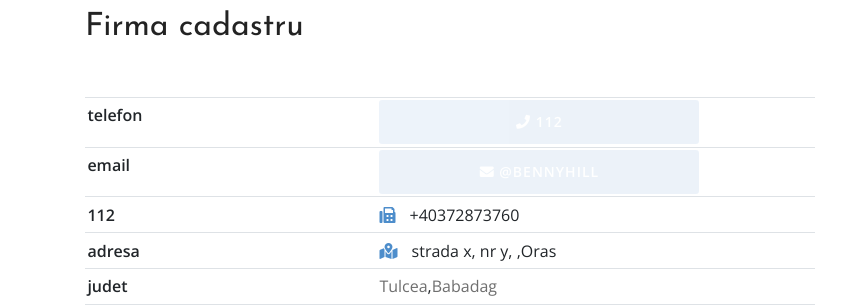
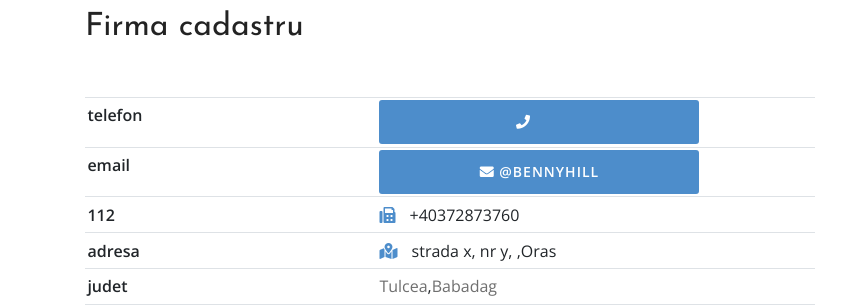
Before and after one commit to dornescum/DCJs, a website: page FirmeCadastruJavaScript/firma-pro.html in a window 1280 px wide. Shown: the part 477-785 px from the top of the page, 0-865 px from the left. Drawn offline with nearby package versions, Linux system fonts and the light colour scheme.

Commit message:
hidden el

```diff
--- a/FirmeCadastruJavaScript/css/modules/firmaPro.css
+++ b/FirmeCadastruJavaScript/css/modules/firmaPro.css
@@ -7,7 +7,8 @@
     cursor: pointer;
 }
 .hiddenEl{
-   opacity: 0.1;
+   opacity: 0;
+    transition: var(--transition);
 }
 .hiddenEl:hover{
     opacity: 1;
--- a/FirmeCadastruJavaScript/firma-pro.html
+++ b/FirmeCadastruJavaScript/firma-pro.html
@@ -782,16 +782,16 @@
                                 <tr>
                                     <th scope="col" style="width: 40%"><b>telefon</b></th>
                                     <th scope="col">
-                                        <a class="butn btn-class-lenght hiddenEl"  id="telefonFirma">
-                                            <i class="fas fa-phone"></i>
-                                            ${item.telefon}
+                                        <a class="butn btn-class-lenght"  id="telefonFirma">
+                                            <i class="fas fa-phone"></i><span class="hiddenEl"> ${item.telefon}</span>
+
                                         </a>
                                     </th>
                                 </tr>
                                 <tr>
                                     <th><b>email</b></th>
                                     <th>
-                                        <a class="butn btn-class-lenght hiddenEl">
+                                        <a class="butn btn-class-lenght">
                                             <i class="fas fa-envelope"></i>
                                             ${item.email}
                                         </a>
```
